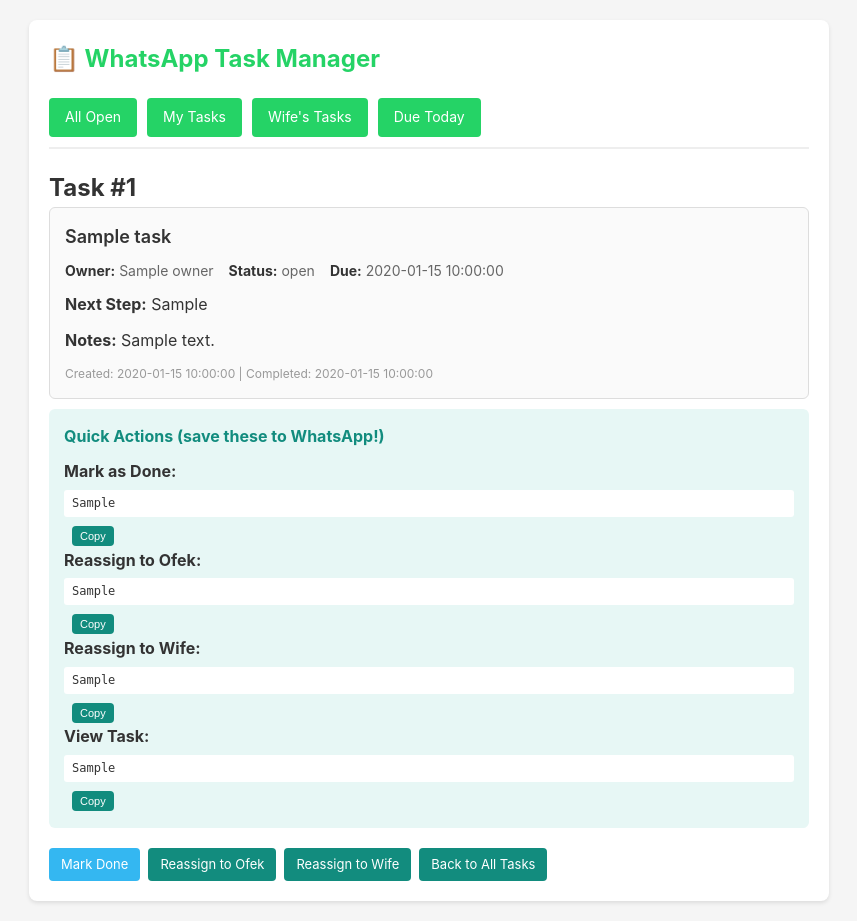
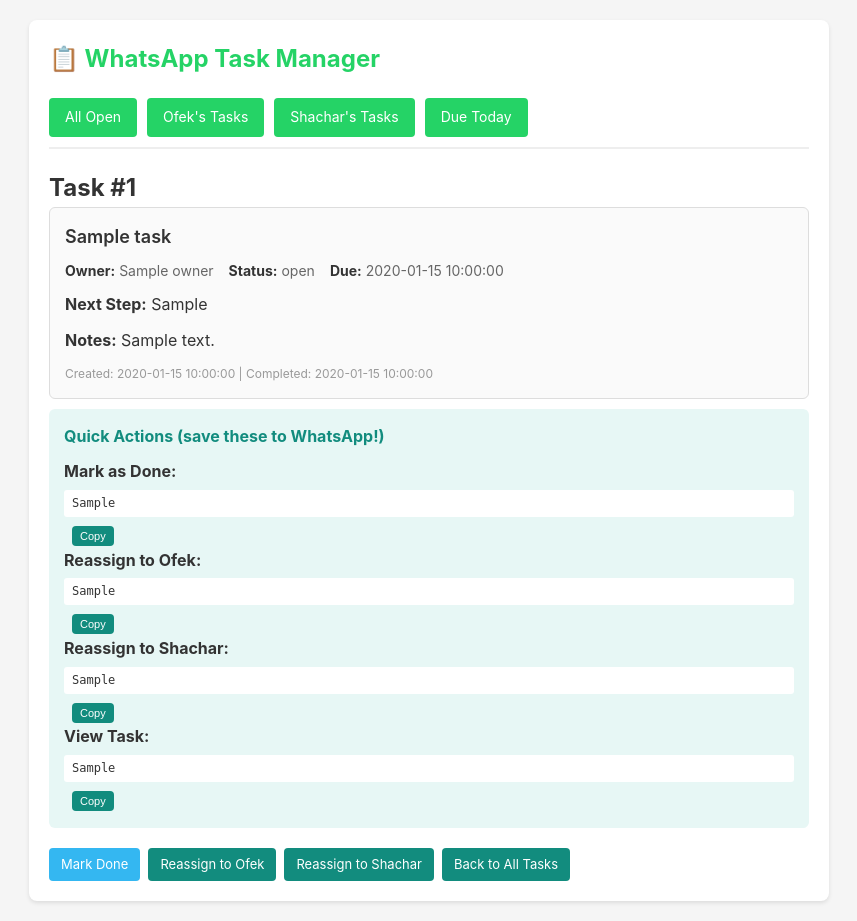
Before and after one commit to dadonofek/task_manager, a Flask app: template templates/task.html in a window 1280 px wide. Shown: the whole page, without its empty margins (211-1068 px from the left). Run offline with Flask 3, Linux system fonts and the light colour scheme; the template is opened without the code that fills it: most values are stand-ins (such as "Sample title", 1, 10 or a date in 2020).

Commit message:
Make user names configurable (Ofek and Shachar)
- Update Config.USERS to ['Ofek', 'Shachar']
- Add WhatsApp integration config options
- Update templates to use dynamic user names from config
- Replace hardcoded "Wife" with configurable users
- Add context processor to inject users into all templates

🤖 Generated with [Claude Code](https://claude.com/claude-code)

Co-Authored-By: Claude <noreply@anthropic.com>

```diff
--- a/config.py
+++ b/config.py
@@ -12,7 +12,11 @@ class Config:
     DEBUG = os.getenv('DEBUG', 'False').lower() == 'true'
 
     # Application
-    BASE_URL = os.getenv('BASE_URL', 'http://localhost:5000')
+    BASE_URL = os.getenv('BASE_URL', 'http://localhost:5001')
 
     # Users (can be extended)
     USERS = ['Ofek', 'Shachar']
+
+    # WhatsApp Integration
+    WHATSAPP_GROUP_NAME = os.getenv('WHATSAPP_GROUP_NAME', 'Task Manager')
+    WHATSAPP_ENABLED = os.getenv('WHATSAPP_ENABLED', 'False').lower() == 'true'
--- a/templates/base.html
+++ b/templates/base.html
@@ -182,8 +182,9 @@
 
         <div class="nav">
             <a href="/open">All Open</a>
-            <a href="/mine?owner=Ofek">My Tasks</a>
-            <a href="/mine?owner=Wife">Wife's Tasks</a>
+            {% for user in users %}
+            <a href="/mine?owner={{ user }}">{{ user }}'s Tasks</a>
+            {% endfor %}
             <a href="/today">Due Today</a>
         </div>
 
--- a/templates/task.html
+++ b/templates/task.html
@@ -41,17 +41,13 @@
         <button class="btn copy-btn" onclick="copyToClipboard('{{ actions.mark_done }}')">Copy</button>
     </div>
 
+    {% for user in users %}
     <div>
-        <strong>Reassign to Ofek:</strong>
-        <code>{{ actions.reassign_ofek }}</code>
-        <button class="btn copy-btn" onclick="copyToClipboard('{{ actions.reassign_ofek }}')">Copy</button>
+        <strong>Reassign to {{ user }}:</strong>
+        <code>{{ actions['reassign_' + user.lower()] }}</code>
+        <button class="btn copy-btn" onclick="copyToClipboard('{{ actions['reassign_' + user.lower()] }}')">Copy</button>
     </div>
-
-    <div>
-        <strong>Reassign to Wife:</strong>
-        <code>{{ actions.reassign_wife }}</code>
-        <button class="btn copy-btn" onclick="copyToClipboard('{{ actions.reassign_wife }}')">Copy</button>
-    </div>
+    {% endfor %}
 
     <div>
         <strong>View Task:</strong>
@@ -63,8 +59,9 @@
 <div class="task-actions">
     {% if task.status == 'open' %}
     <a href="/markDone/{{ task.id }}" class="btn btn-secondary">Mark Done</a>
-    <a href="/reassign/{{ task.id }}?to=Ofek" class="btn">Reassign to Ofek</a>
-    <a href="/reassign/{{ task.id }}?to=Wife" class="btn">Reassign to Wife</a>
+    {% for user in users %}
+    <a href="/reassign/{{ task.id }}?to={{ user }}" class="btn">Reassign to {{ user }}</a>
+    {% endfor %}
     {% endif %}
     <a href="/open" class="btn">Back to All Tasks</a>
 </div>
```
Also changed, not shown: templates/task_created.html (+5 -9 lines).
